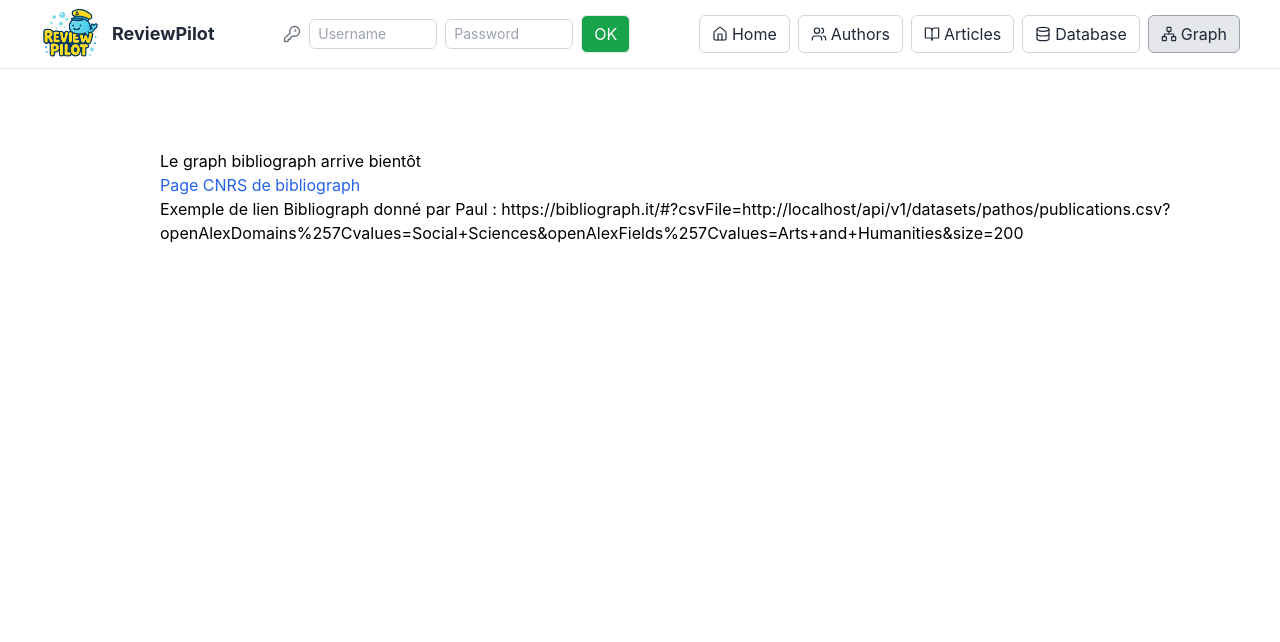
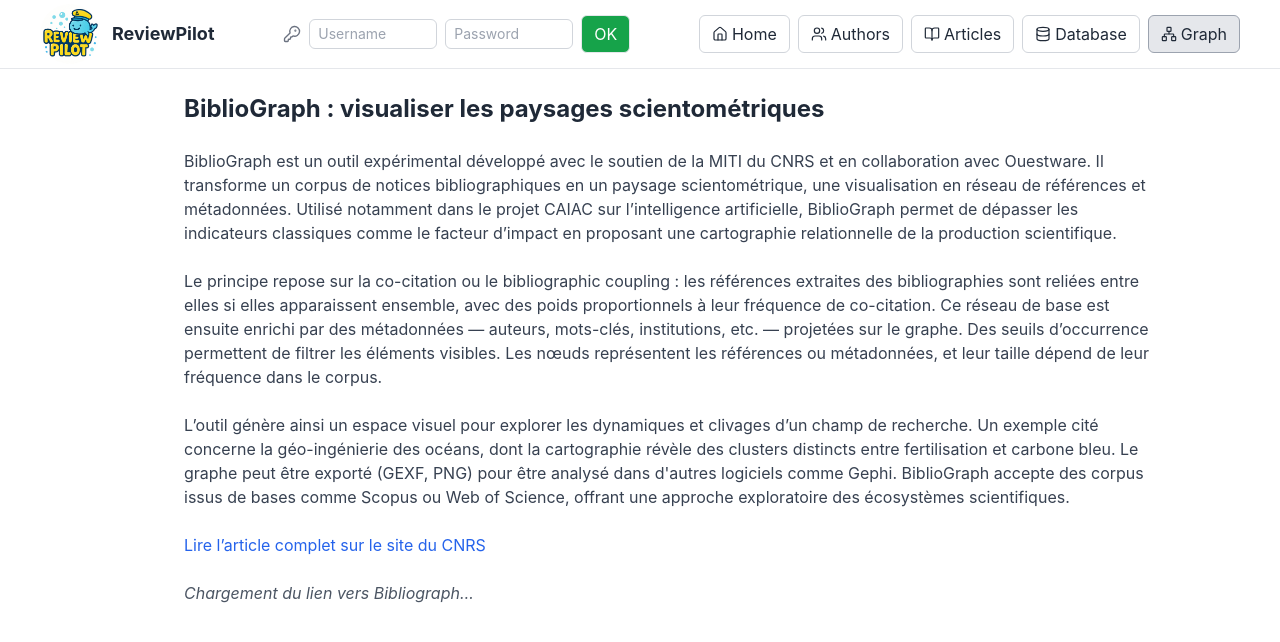
Before and after one commit to abzsimon/oa_extractor, a Next.js app: page /Graph in a window 1280 px wide. Shown: the top 642 px of the page. Built offline with nearby package versions, Linux system fonts and the light colour scheme; no server answers.

Commit message:
feat:intégration de bibliograph (via modale)

```diff
--- a/components/articles/ArticleForm.jsx
+++ b/components/articles/ArticleForm.jsx
@@ -11,17 +11,21 @@
   "SHS en général",
 ];
 const dataTypesOptions = [
+  "Observation en général",
   "Observation/Notes",
   "Observation/Photo",
   "Observation/Audio",
   "Observation/Vidéo",
+  "Questionnaire en général",
   "Questionnaire/Questions",
   "Questionnaire/Réponses",
   "Questionnaire/Statistiques",
+  "Entretien en général",
   "Entretien/Audio",
   "Entretien/Vidéo",
   "Entretien/Transcription",
   "Entretien/Grille",
+  "Analyse computationnelle en général",
   "Analyse computationnelle/Corpus textuel",
   "Analyse computationnelle/Réseaux",
   "Analyse computationnelle/Logs",
@@ -31,6 +35,7 @@
   "Analyse computationnelle/Code",
   "Analyse computationnelle/Corpus d'images",
   "Analyse computationnelle/Documentation complémentaire",
+  "Archive en général",
   "Archive/Sources textuelles",
   "Archive/Sources visuelles (plans, cadastres, relevés archéo...)",
   "Archive/Photographies",
@@ -38,11 +43,13 @@
   "Archive/Mesures numériques",
   "Archive/Tableaux, sculptures, bâti...",
   "Archive/Autres (partitions musicales...)",
+  "Expérimentation en général",
   "Expérimentation/Audio",
   "Expérimentation/Vidéo",
   "Expérimentation/Transcriptions",
   "Expérimentation/Notes",
   "Expérimentation/Mesures numériques",
+  "Autres",
   "Autres/Brouillons",
   "Autres/Carnets",
   "Autres/Objet informatique (plateforme, interface...)",
--- a/pages/Graph.js
+++ b/pages/Graph.js
@@ -1,21 +1,107 @@
+import { useEffect, useState } from "react";
+import { useSelector } from "react-redux";
 import Link from "next/link";
 
 function GraphPage() {
+  const [csvUrl, setCsvUrl] = useState(null);
+  const [bibliographOpen, setBibliographOpen] = useState(false);
+  const [iframeLoaded, setIframeLoaded] = useState(false);
+
+  const token = useSelector((state) => state.user.token);
+  const projectId = useSelector((state) => state.user.projectIds?.[0]);
+  const backendUrl = process.env.NEXT_PUBLIC_API_BACKEND;
+
+  useEffect(() => {
+    const fetchSignedUrl = async () => {
+      if (!token || !projectId || !backendUrl) return;
+
+      try {
+        const res = await fetch(
+          `${backendUrl}/csv/bibliograph/signed-url?projectId=${projectId}`,
+          {
+            headers: { Authorization: `Bearer ${token}` },
+          }
+        );
+
+        if (!res.ok) throw new Error("Erreur lors de la récupération de l’URL signée");
+        const data = await res.json();
+        setCsvUrl(data.csvUrl);
+      } catch (err) {
+        console.error("Erreur CSV:", err);
+      }
+    };
+
+    fetchSignedUrl();
+  }, [token, projectId, backendUrl]);
+
+  const bibliographHref = csvUrl
+    ? `https://bibliograph.it/#?csvFile=${encodeURIComponent(csvUrl)}`
+    : null;
+
   return (
-    <div className="flex flex-col justify-center ml-40 h-64">
-      <h1>Le graph bibliograph arrive bientôt</h1>
+    <div className="flex flex-col items-start ml-40 p-6 space-y-6 max-w-5xl">
+      <h1 className="text-2xl font-bold text-gray-800">BiblioGraph : visualiser les paysages scientométriques</h1>
+
+      <p className="text-gray-700">
+        BiblioGraph est un outil expérimental développé avec le soutien de la MITI du CNRS et en collaboration avec Ouestware. Il transforme un corpus de notices bibliographiques en un paysage scientométrique, une visualisation en réseau de références et métadonnées. Utilisé notamment dans le projet CAIAC sur l’intelligence artificielle, BiblioGraph permet de dépasser les indicateurs classiques comme le facteur d’impact en proposant une cartographie relationnelle de la production scientifique.
+      </p>
+
+      <p className="text-gray-700">
+        Le principe repose sur la co-citation ou le bibliographic coupling : les références extraites des bibliographies sont reliées entre elles si elles apparaissent ensemble, avec des poids proportionnels à leur fréquence de co-citation. Ce réseau de base est ensuite enrichi par des métadonnées — auteurs, mots-clés, institutions, etc. — projetées sur le graphe. Des seuils d’occurrence permettent de filtrer les éléments visibles. Les nœuds représentent les références ou métadonnées, et leur taille dépend de leur fréquence dans le corpus.
+      </p>
+
+      <p className="text-gray-700">
+        L’outil génère ainsi un espace visuel pour explorer les dynamiques et clivages d’un champ de recherche. Un exemple cité concerne la géo-ingénierie des océans, dont la cartographie révèle des clusters distincts entre fertilisation et carbone bleu. Le graphe peut être exporté (GEXF, PNG) pour être analysé dans d'autres logiciels comme Gephi. BiblioGraph accepte des corpus issus de bases comme Scopus ou Web of Science, offrant une approche exploratoire des écosystèmes scientifiques.
+      </p>
+
       <Link
         href="https://www.inshs.cnrs.fr/fr/cnrsinfo/bibliograph-un-outil-et-une-methode-pour-visualiser-les-paysages-scientometriques"
         legacyBehavior
       >
-        <a className="text-blue-600 hover:underline">
-          Page CNRS de bibliograph
+        <a className="text-blue-600 hover:underline" target="_blank" rel="noopener noreferrer">
+          Lire l’article complet sur le site du CNRS
         </a>
       </Link>
-      <h1>
-        Exemple de lien Bibliograph donné par Paul :
-        https://bibliograph.it/#?csvFile=http://localhost/api/v1/datasets/pathos/publications.csv?openAlexDomains%257Cvalues=Social+Sciences&openAlexFields%257Cvalues=Arts+and+Humanities&size=200
-      </h1>
+
+      {csvUrl ? (
+        <button
+          onClick={() => {
+            setBibliographOpen(true);
+            setIframeLoaded(false);
+          }}
+          className="bg-blue-600 text-white px-4 py-2 rounded-md hover:bg-blue-700"
+        >
+          Ouvrir dans Bibliograph
+        </button>
+      ) : (
+        <p className="text-gray-600 italic">Chargement du lien vers Bibliograph…</p>
+      )}
+
+      {bibliographOpen && bibliographHref && (
+        <div className="fixed inset-0 z-50 bg-black bg-opacity-40 flex items-center justify-center">
+          <div className="relative bg-white rounded-lg shadow-lg w-[95vw] h-[95vh] overflow-hidden">
+            <button
+              onClick={() => setBibliographOpen(false)}
+              className="absolute top-2 right-2 text-sm text-gray-500 hover:text-gray-800 z-10"
+            >
+              ✖️ Fermer
+            </button>
+
+            {!iframeLoaded && (
+              <div className="absolute inset-0 flex items-center justify-center bg-white z-0">
+                <p className="text-gray-600 italic">Chargement de Bibliograph…</p>
+              </div>
+            )}
+
+            <iframe
+              src={bibliographHref}
+              className="w-full h-full border-none"
+              title="Bibliograph Viewer"
+              onLoad={() => setIframeLoaded(true)}
+            />
+          </div>
+        </div>
+      )}
     </div>
   );
 }
```
